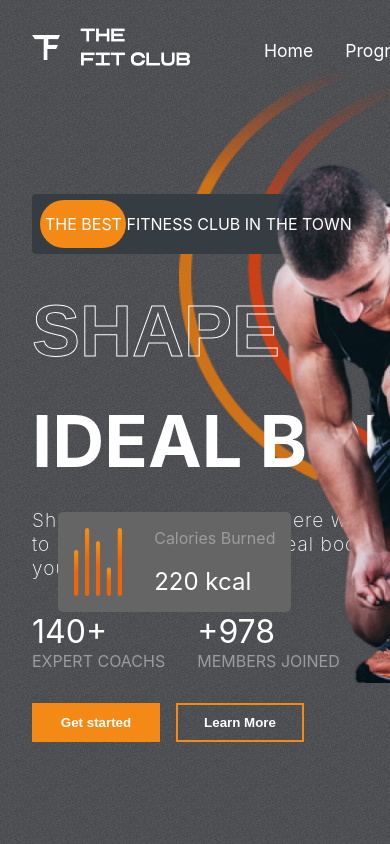
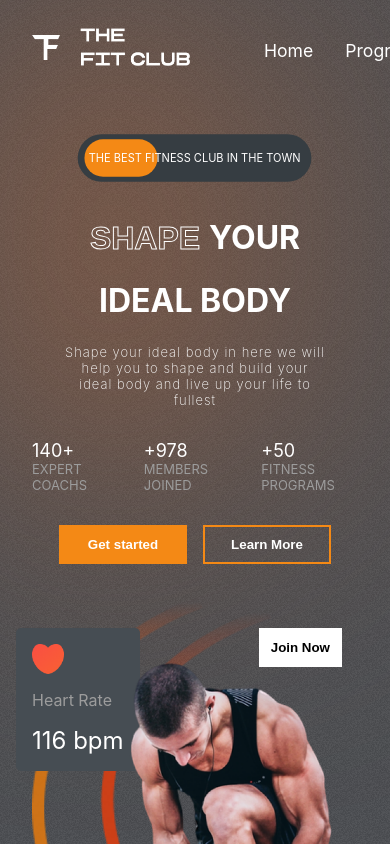
Before and after one commit to KarlozOso/my-gym-site, a React (Create React App) app: page / in a window 390 px wide. Shown: the top 844 px of the page. Built offline with nearby package versions, Linux system fonts and the light colour scheme.

Commit message:
update ui

```diff
--- a/package.json
+++ b/package.json
@@ -8,6 +8,7 @@
     "@testing-library/react": "^13.0.0",
     "@testing-library/user-event": "^13.2.1",
     "emailjs-com": "^3.2.0",
+    "framer-motion": "^10.16.0",
     "npm": "^9.8.1",
     "react": "^18.2.0",
     "react-dom": "^18.2.0",
--- a/src/App.css
+++ b/src/App.css
@@ -44,3 +44,11 @@
   cursor: pointer;
 
 }
+
+.blur {
+  background: rgba(253, 120, 43, 0.69);
+  position: absolute;
+  border-radius: 50%;
+  filter: blur(150px);
+  z-index: -9;
+}
--- a/src/components/Footer/Footer.css
+++ b/src/components/Footer/Footer.css
@@ -1,6 +1,5 @@
 .Footer-container{
   position: relative;
-  background-color: black;
 }
 
 .Footer-container>hr{
@@ -31,3 +30,21 @@
 .logo-f>img{
   width: 10rem;
 }
+
+.footer-blur1{
+bottom: 0;
+right: 15%;
+width: 26rem;
+height: 12rem;
+filter: blur(200px);
+background: red;
+}
+
+.footer-blur2{
+  bottom: 0;
+  left: 15%;
+  width: 26rem;
+  height: 12rem;
+  filter: blur(200px);
+  background: rgb(255, 115, 0);
+  }
--- a/src/components/Footer/Footer.js
+++ b/src/components/Footer/Footer.js
@@ -20,6 +20,8 @@ const Footer = () => {
        <img src={Logo} alt='' />
       </div>
       </div>
+      <div className="blur footer-blur1"></div>
+      <div className="blur footer-blur2"></div>
     </div>
   );
 };
--- a/src/components/Header/Header.jsx
+++ b/src/components/Header/Header.jsx
@@ -1,4 +1,4 @@
-import Resct from "react"
+import React from "react"
 import './Header.css'
 import Logo from "../../assets/logo.png"
 
--- a/src/components/Hero/Hero.css
+++ b/src/components/Hero/Hero.css
@@ -21,7 +21,7 @@
   .the-best-ad{
     margin-top: 4rem;
     background-color: #363d42;
-    border-radius: 4px;
+    border-radius: 90px;
     width: fit-content;
     padding:20px 13px;
     text-transform: uppercase;
@@ -63,7 +63,7 @@
     font-weight: 200;
     text-transform: none;
     letter-spacing: 1px;
-    width: 70%
+    width: 80%
   }
 
   .figures{
@@ -194,3 +194,81 @@
     color: white;
     font-size: 1.5rem;
 }
+
+.hero-blur{
+  width: 22rem;
+  height: 30rem;
+  left: 0;
+}
+
+@media screen and (max-width: 768px)
+{
+  .hero{
+    flex-direction: column;
+  }
+  .hero-blur{
+    width: 14rem;
+  }
+  .the-best-ad{
+    margin-top: 0;
+    font-size: small;
+    align-self: center;
+    transform: scale(0.85);
+    font-style: bold;
+  }
+  .hero-text{
+    font-size: xx-large;
+    align-items: center;
+    justify-content: center;
+  }
+
+  .hero-text> div:nth-child(3){
+    font-size: small;
+    font-weight: 200;
+    letter-spacing: 1px;
+    text-align: center;
+  }
+  .hero-button{
+    justify-content: center;
+  }
+
+  .figures>div>span:nth-child(1){
+    font-size: large;
+  }
+  .figures>div>span:nth-child(2){
+    font-size: small;
+  }
+  .right-h{
+    position: relative;
+    background: none;
+  }
+.heart-rate{
+  left: 1rem;
+  top: 2rem;
+}
+.calories{
+  position: relative;
+  top: 5rem;
+  left: 2rem;
+}
+.calories>img{
+  width: 2rem;
+}
+.calories>div>:nth-child(2){
+  color: white;
+  font-size: 1rem;
+}
+.hero-image{
+  position: relative;
+  width: 15rem;
+  left: 7rem;
+  top: 4rem;
+  align-self: center;
+}
+.hero-image-back{
+  width: 15rem;
+  left: 2rem;
+  top: 0rem;
+}
+
+}
--- a/src/components/Hero/Hero.jsx
+++ b/src/components/Hero/Hero.jsx
@@ -5,15 +5,25 @@ import hero_image from '../../assets/hero_image.png'
 import hero_image_back from '../../assets/hero_image_back.png'
 import heart from '../../assets/heart.png'
 import Calories from '../../assets/calories.png'
+import {motion} from "framer-motion"
+
 
 const Hero = () => {
+  const transition = {type: "spring", duration :3}
+  const mobile= window.innerWidth<768 ? true: false;
   return (
     <div className='hero'>
+
+    <div className="blur hero-blur"></div>
       <div className='left-h'>
         <Header />
 
         <div className='the-best-ad'>
-          <div></div>
+          <motion.div
+          initial={{left: mobile? "165px" : "238px"}}
+          whileInView={{left: "8px"}}
+          transition={{...transition, type: "tween"}}
+          ></motion.div>
           <span> the best fitness club in the town</span>
         </div>
         <div className='hero-text'>
@@ -53,22 +63,35 @@ const Hero = () => {
       <div className='right-h'>
         <button className='btn'>Join Now</button>
 
-        <div className='heart-rate'>
+        <motion.div
+        initial={{right: "-1rem"}}
+        whileInView={{ right: "4rem"}}
+        transition={transition}
+
+        className='heart-rate'>
           <img src={heart} alt='Heart' />
           <span>Heart Rate</span>
           <span>116 bpm</span>
-        </div>
+        </motion.div>
 
         <img src={hero_image} alt='' className='hero-image' />
-        <img src={hero_image_back} alt='' className='hero-image-back' />
+        <motion.img
+        initial={{right:"11rem"}}
+        whileInView={{right: "20rem"}}
+        transition={transition}
+        src={hero_image_back} alt='' className='hero-image-back' />
 
-        <div className='calories'>
+        <motion.div
+        initial={{ right: "37rem"}}
+        whileInView={{right: "28rem"}}
+        transition={transition}
+        className='calories'>
           <img src={Calories} alt='' />
           <div>
             <span>Calories Burned</span>
             <span>220 kcal</span>
           </div>
-        </div>
+        </motion.div>
       </div>
     </div>
   )
--- a/src/components/Join/Join.js
+++ b/src/components/Join/Join.js
@@ -8,7 +8,7 @@ const Join = () => {
 const sendEmail = (e) => {
     e.preventDefault();
 
-    emailjs.sendForm('service_j9xiiem', 'template_sgtw9jb', form.current, 'zK60Pt7Q8_KH6RxjF')
+    emailjs.sendForm('service_ws3wcqq', 'template_7jhnjec', form.current, 'zK60Pt7Q8_KH6RxjF')
       .then((result) => {
           console.log(result.text);
       }, (error) => {
@@ -30,7 +30,7 @@ const sendEmail = (e) => {
     </div>
     <div className='right-j'>
     <form ref={form} action='' className='email-container' onSubmit={sendEmail}>
-    <input type='email' name='user-email' placeholder='Enter your E-mail'></input>
+    <input type='email' name='user_email' placeholder='Enter your E-mail'></input>
       <button className='btn btn-j'>JOIN NOW</button>
     </form>
     </div>
--- a/src/components/Plans/Plans.css
+++ b/src/components/Plans/Plans.css
@@ -70,3 +70,17 @@
 .plans>:nth-child(2)>button{
     color: orange;
 }
+
+.plans-blur1{
+    width: 32rem;
+  height: 23rem;
+  left: 0;
+  top: 6rem;
+}
+
+.plans-blur2{
+    width: 32rem;
+  height: 23rem;
+  right: 0;
+  top: 6rem;
+}
--- a/src/components/Plans/Plans.js
+++ b/src/components/Plans/Plans.js
@@ -6,7 +6,8 @@ import whiteThick from "../../assets/whiteTick.png"
 const Plans = () => {
   return (
     <div className='plans-container'>
-
+    <div className="blur plans-blur1"></div>
+    <div className="blur plans-blur2"></div>
     <div className="programs-header" style={{gap: "2rem"}}>
     <span className='stroke-text'>READY TO START</span>
     <span>YOUR JOURNEY</span>
--- a/src/components/Testimonials/Testimonials.js
+++ b/src/components/Testimonials/Testimonials.js
@@ -3,8 +3,10 @@ import './Testimonials.css'
 import { testimonialsData } from '../../data/testimonialsData'
 import leftArrow from "../../assets/leftArrow.png"
 import rightArrow from  "../../assets/rightArrow.png"
+import {motion} from "framer-motion"
 
 const Testimonials = () => {
+  const transition = {type: "spring", duration :3}
   const [selected, setSelected] = useState(0)
   const tLength = testimonialsData.length
   return (
@@ -13,7 +15,13 @@ const Testimonials = () => {
         <span>Testimonials</span>
         <span className='stroke-text'>What they</span>
         <span>Say About Us</span>
-        <span>{testimonialsData[selected].review}</span>
+        <motion.span
+        key={selected}
+      initial={{opacity: 0, x: -100}}
+      animate= {{opacity: 1, x: 0}}
+      exit={{opacity: 0, x: 100}}
+      transition={transition}
+        >{testimonialsData[selected].review}</motion.span>
         <span>
           <span style={{color: "var(--orange)"}}>
           {testimonialsData[selected].name}
@@ -22,9 +30,24 @@ const Testimonials = () => {
         </span>
       </div>
       <div className='right-t'>
-      <div></div>
-      <div></div>
-      <img src={testimonialsData[selected].image} alt="" />
+      <motion.div
+      initial={{opacity: 0, x: -100}}
+      transition={{ ...transition, duration: 2}}
+      whileInView={{ opacity: 1, x:0}}
+      ></motion.div>
+      <motion.div
+      initial={{opacity: 0, x: -100}}
+      transition={{ ...transition, duration: 2}}
+      whileInView={{ opacity: 1, x:0}}
+      ></motion.div>
+      <motion.img
+      key={selected}
+      initial={{opacity: 0, x: 100}}
+      animate= {{opacity: 1, x: 0}}
+      exit={{opacity: 0, x: -100}}
+      transition={transition}
+
+      src={testimonialsData[selected].image} alt="" />
       <div className="arrows">
       <img src={leftArrow} alt="" onClick={()=> selected===0?setSelected(tLength -1) : setSelected((prev)=> prev -1)}/>
       <img src={rightArrow} alt="" onClick={() =>
```
Also changed, not shown: 2 other files (tests, documents, lock files or other folders).
